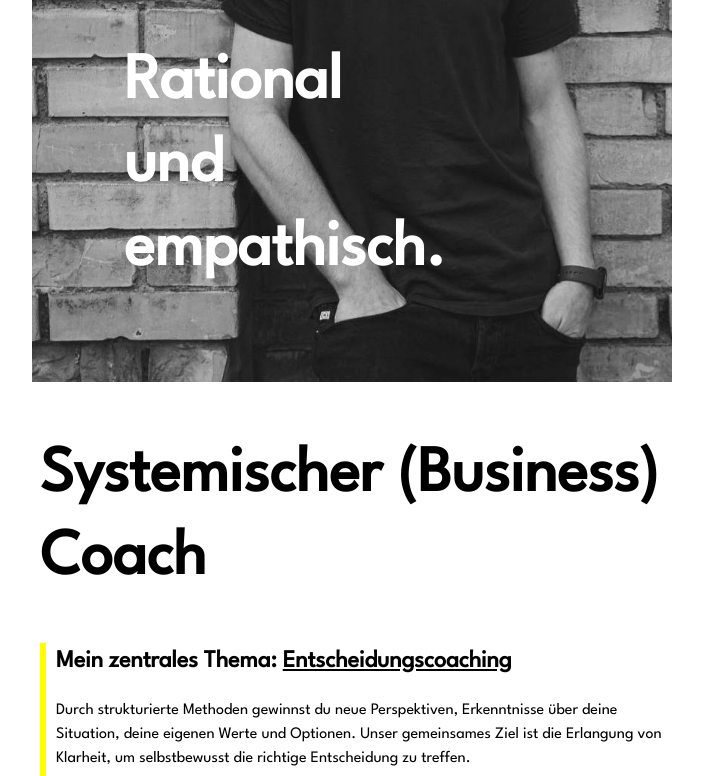
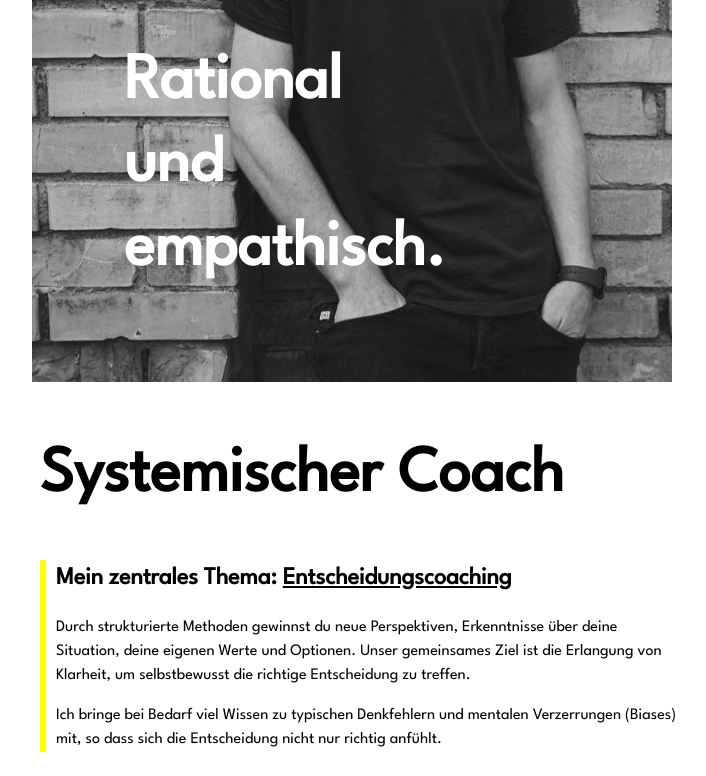
Before and after one commit to Robert-Nickel/robertnickel.online_3.0, a SvelteKit app: page / in a window 1280 px wide. Shown: the part 456-1232 px from the top of the page, without its empty margins (288-994 px from the left). Built offline with nearby package versions, Linux system fonts and the light colour scheme.

Commit message:
title fix

```diff
--- a/src/routes/+page.svelte
+++ b/src/routes/+page.svelte
@@ -22,7 +22,7 @@
 		</div>
 	</div>
 	<div class="text-container">
-	<h1>Systemischer (Business) Coach</h1>
+	<h1>Systemischer Coach</h1>
 		<HighlightBlock>
 			<h2>Mein zentrales Thema: <u>Entscheidungscoaching</u></h2>
 			<p>
```
